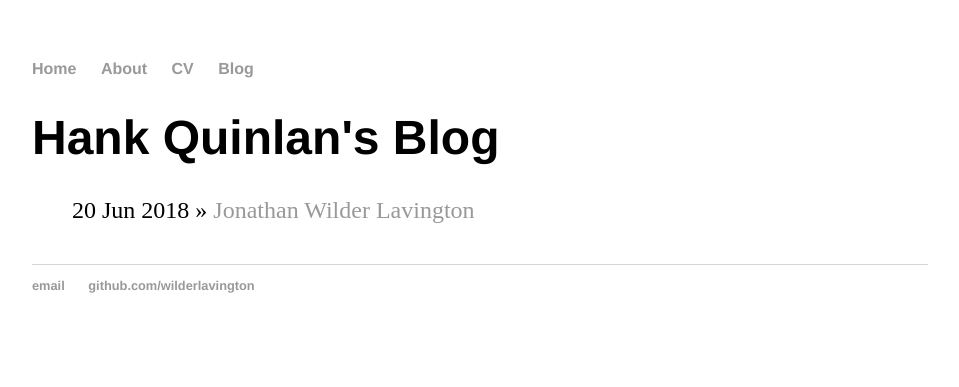
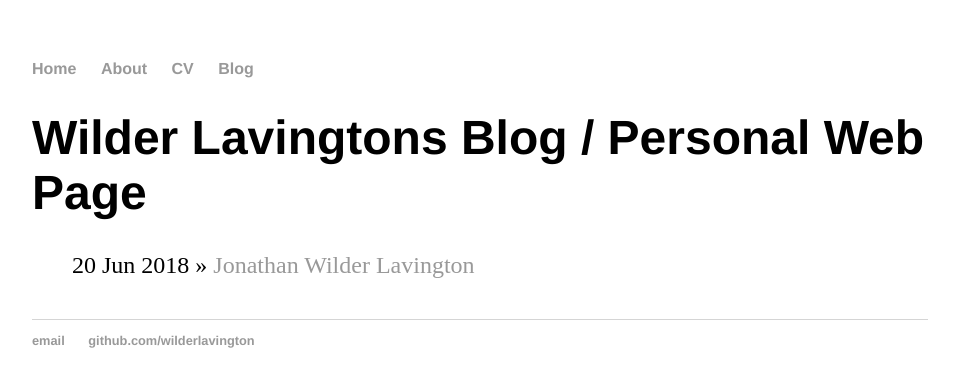
Before and after one commit to WilderLavington/old_web_page, a Jekyll site: the page built from blog/index.html, in a window 1280 px wide. Shown: the top 387 px of the page, without its empty margins (160-1119 px from the left). Built offline with Jekyll 4.4.1, drawn with Linux system fonts in a browser that asks for light colours.

Commit message:
Update index.html

```diff
--- a/blog/index.html
+++ b/blog/index.html
@@ -1,6 +1,6 @@
 ---
 layout: default
-title: Hank Quinlan's Blog
+title: Wilder Lavingtons Blog / Personal Web Page
 ---
 	<h1>{{ page.title }}</h1>
 	<ul class="posts">
```
